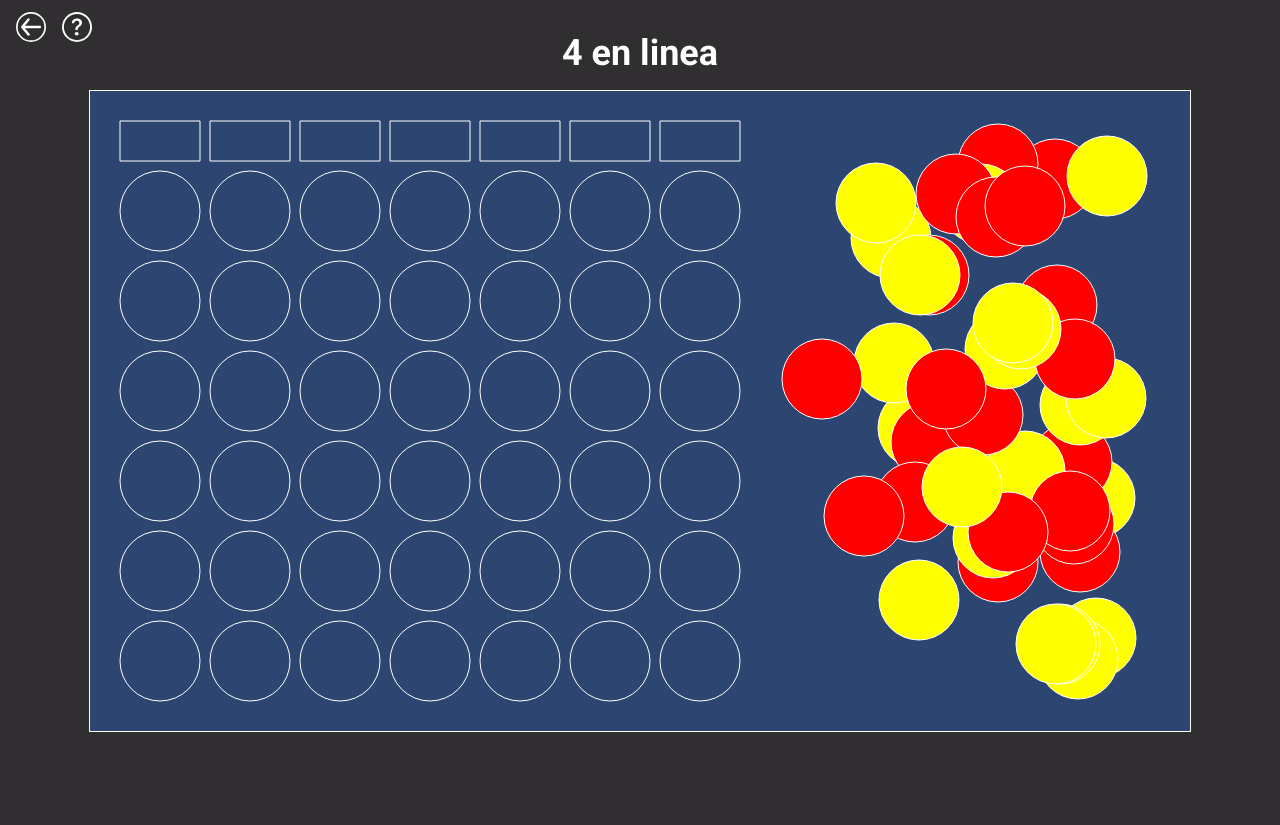
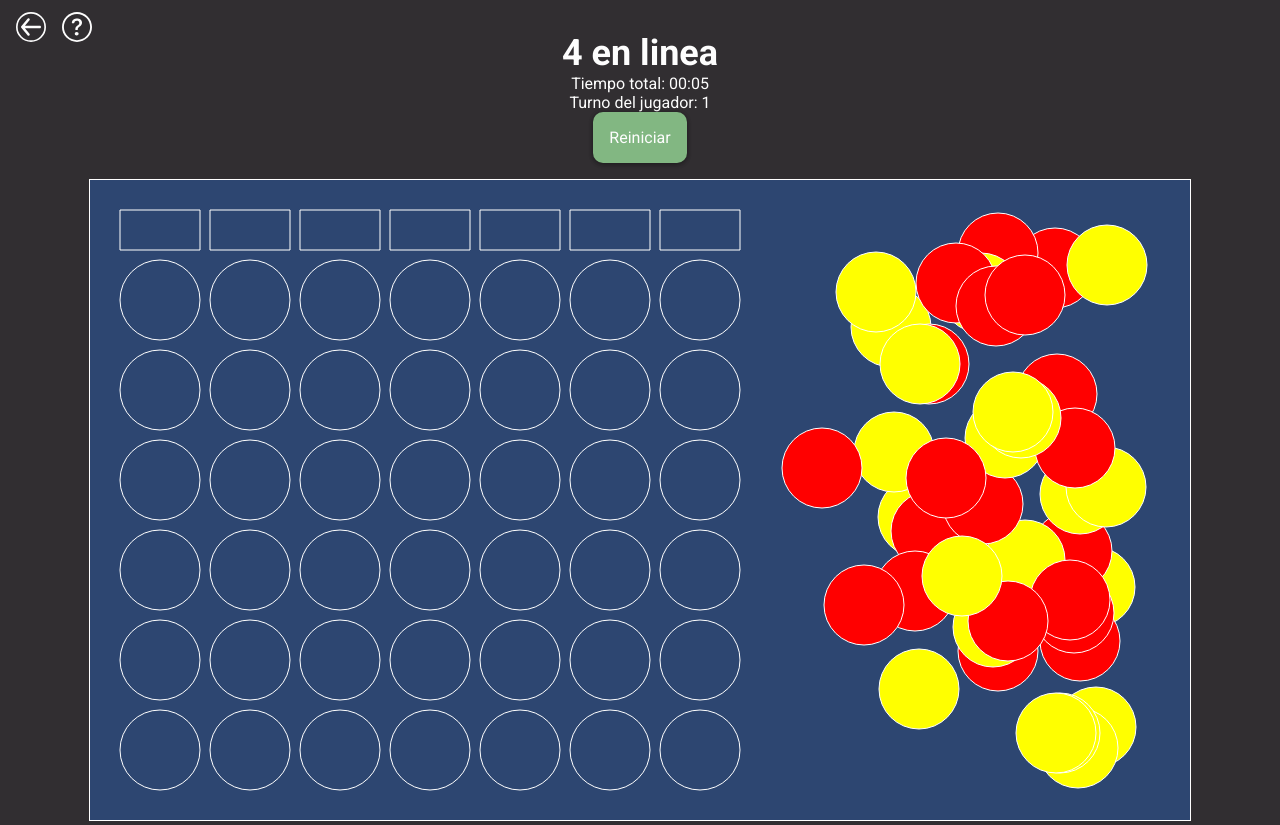
Before and after one commit to DMFernandez96/unicen-visualizacion, an Angular app in the folder TP3/: page /jugando/1 in a window 1280 px wide. Before the commit the page ends 800 px from the top, so only its background shows below. Built offline with nearby package versions, Linux system fonts and the light colour scheme; no server answers.

Commit message:
Added chronometer and reset game functionality

```diff
--- a/TP3/src/app/components/molecules/game/game.component.html
+++ b/TP3/src/app/components/molecules/game/game.component.html
@@ -1,3 +1,10 @@
+<section class="info">
+  <p>
+    Tiempo total: {{ minutes | number: '2.0' }}:{{ seconds | number: '2.0' }}
+  </p>
+  <p>Turno del jugador: {{ turnOfPlayer1 ? '1' : '2' }}</p>
+  <app-button (click)="reset()" text="Reiniciar"></app-button>
+</section>
 <canvas
   (mousedown)="canvasMouseDown($event)"
   (mouseup)="canvasMouseUp($event)"
--- a/TP3/src/app/components/molecules/game/game.component.ts
+++ b/TP3/src/app/components/molecules/game/game.component.ts
@@ -16,6 +16,10 @@ export class GameComponent implements AfterViewInit {
   gap = 10
   gapBorder = 30
   radius = 40
+
+  chronometer: any
+  seconds = 0
+  minutes = 0
 
   chipsPerPlayer: number
 
@@ -44,6 +48,7 @@ export class GameComponent implements AfterViewInit {
     this.initializeDropsContainers()
     this.initializeBoard()
     this.addPlayerChips()
+    this.startChronometer()
   }
 
   repaint(): void {
@@ -209,4 +214,29 @@ export class GameComponent implements AfterViewInit {
       this.chipsDeck.push(chip2)
     }
   }
+
+  startChronometer(): void {
+    if (this.chronometer != undefined) {
+      clearInterval(this.chronometer)
+      this.minutes = 0
+      this.seconds = 0
+    }
+    this.chronometer = setInterval(() => {
+      this.seconds++
+      if (this.seconds == 60) {
+        this.seconds = 0
+        this.minutes++
+      }
+    }, 1000)
+  }
+
+  reset(): void {
+    this.chips = []
+    this.chipsDeck = []
+    this.turnOfPlayer1 = true
+    this.initializeBoard()
+    this.addPlayerChips()
+    this.repaint()
+    this.startChronometer()
+  }
 }
```
